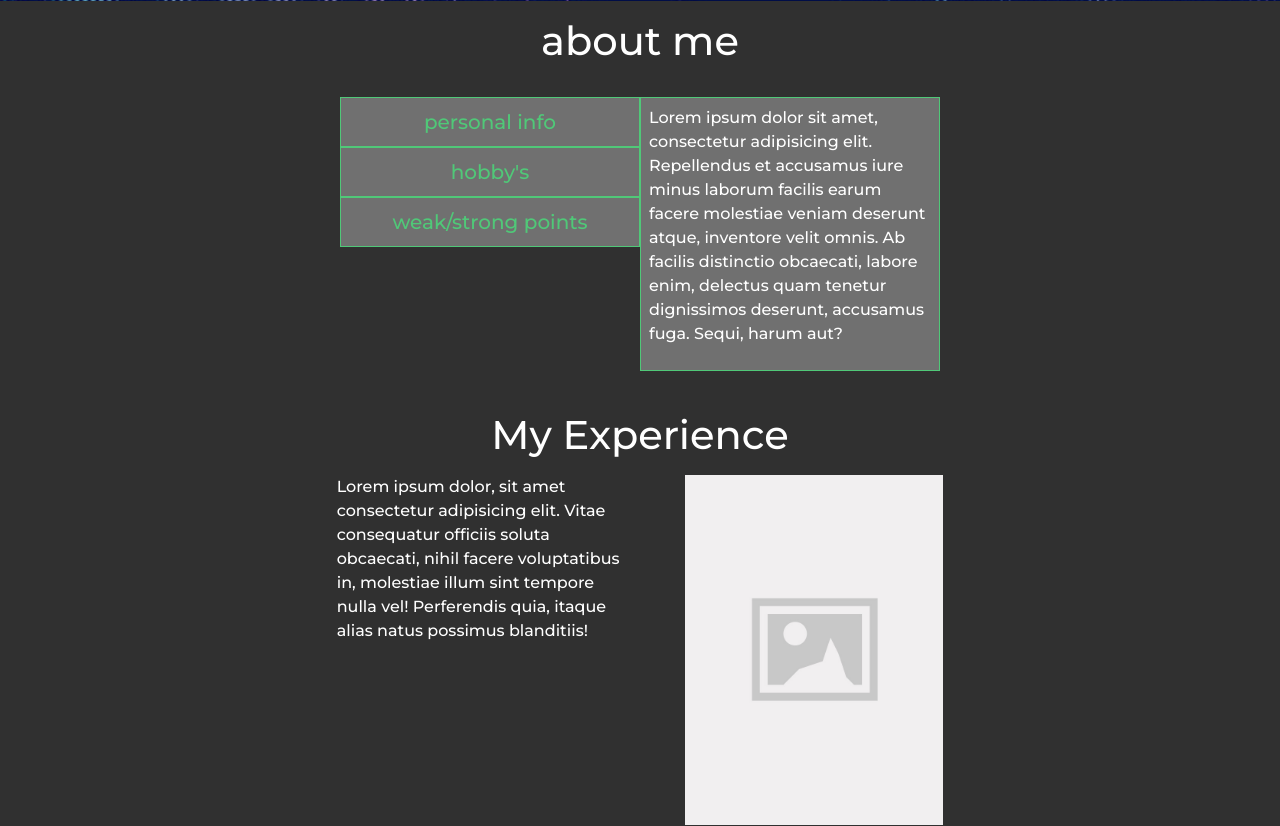
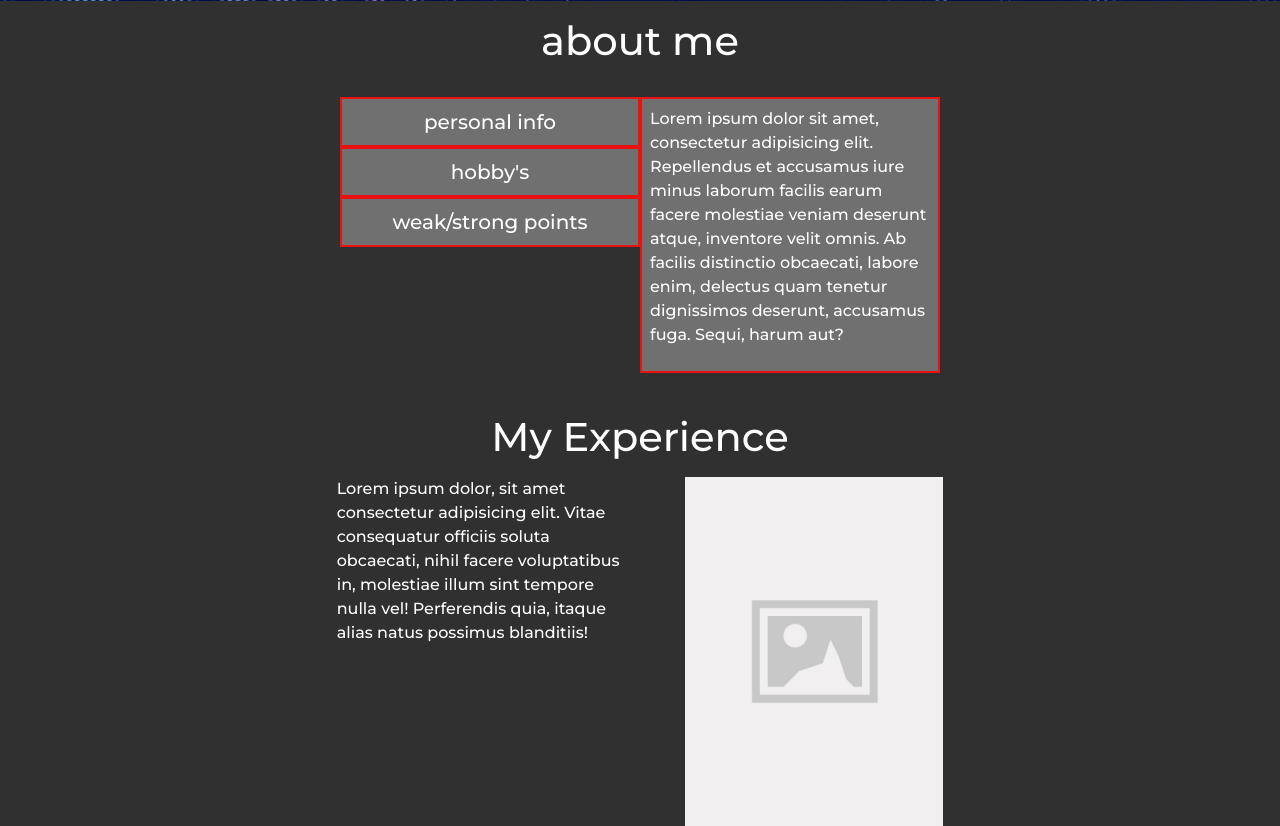
Before and after one commit to maktas11/muhammed, a PHP site: page / in a window 1280 px wide. Shown: the part 532-1358 px from the top of the page. Run offline with PHP 8.4, Linux system fonts and the light colour scheme; some libraries are stand-ins or nearby versions.

Commit message:
Add files via upload

```diff
--- a/css/style.css
+++ b/css/style.css
@@ -83,12 +83,12 @@ p{
 .experience-tab button {
     width: 300px;
     height: 50px;
-    border: 1px solid  #50C878;
+    border: 2px solid  #ec1010;
     background-color: #707070;
 }
 
 .experience-tab span {
-    color:  #50C878;
+    color:  white;
     font-size: 20px;
     font-weight: 500;
 }
@@ -106,7 +106,7 @@ p{
 .experience-text {
     max-width: 300px;
     min-width: auto;
-    border: 1px solid  #50C878;
+    border: 2px solid  #ec1010;
     background-color: #707070;
 }
 
--- a/index.html
+++ b/index.html
@@ -5,6 +5,7 @@
   <meta http-equiv="X-UA-Compatible" content="IE=edge" />
   <meta name="viewport" content="width=device-width, initial-scale=1.0" />
   <link rel="stylesheet" href="css/style.css" />
+  <link rel="shortcut icon" href="img/favicon.svg" type="image/x-icon">
   <link href="https://cdn.jsdelivr.net/npm/bootstrap@5.1.1/dist/css/bootstrap.min.css" rel="stylesheet"
   integrity="sha384-F3w7mX95PdgyTmZZMECAngseQB83DfGTowi0iMjiWaeVhAn4FJkqJByhZMI3AhiU" crossorigin="anonymous" />
   <link href="https://unpkg.com/boxicons@2.0.9/css/boxicons.min.css" rel="stylesheet" />
@@ -81,17 +82,7 @@
             obcaecati, labore enim, delectus quam tenetur dignissimos deserunt, accusamus fuga. Sequi, harum aut?
           </p>
         </div>
-        <div class="experience-tab-title visually-hidden">
-          <h3>
-            Sint-Maartenscollege Voorburg
-          </h3>
         </div>
-        <div class="experience-tab-title visually-hidden">
-          <h3>
-            ROC Mondriaan
-          </h3>
-        </div>
-      </div>
     </div>
     <div  id="exp" class="Experience mt-3">
       <h1>My Experience</h1>
```
Also changed, not shown: img/favicon.svg (added).
